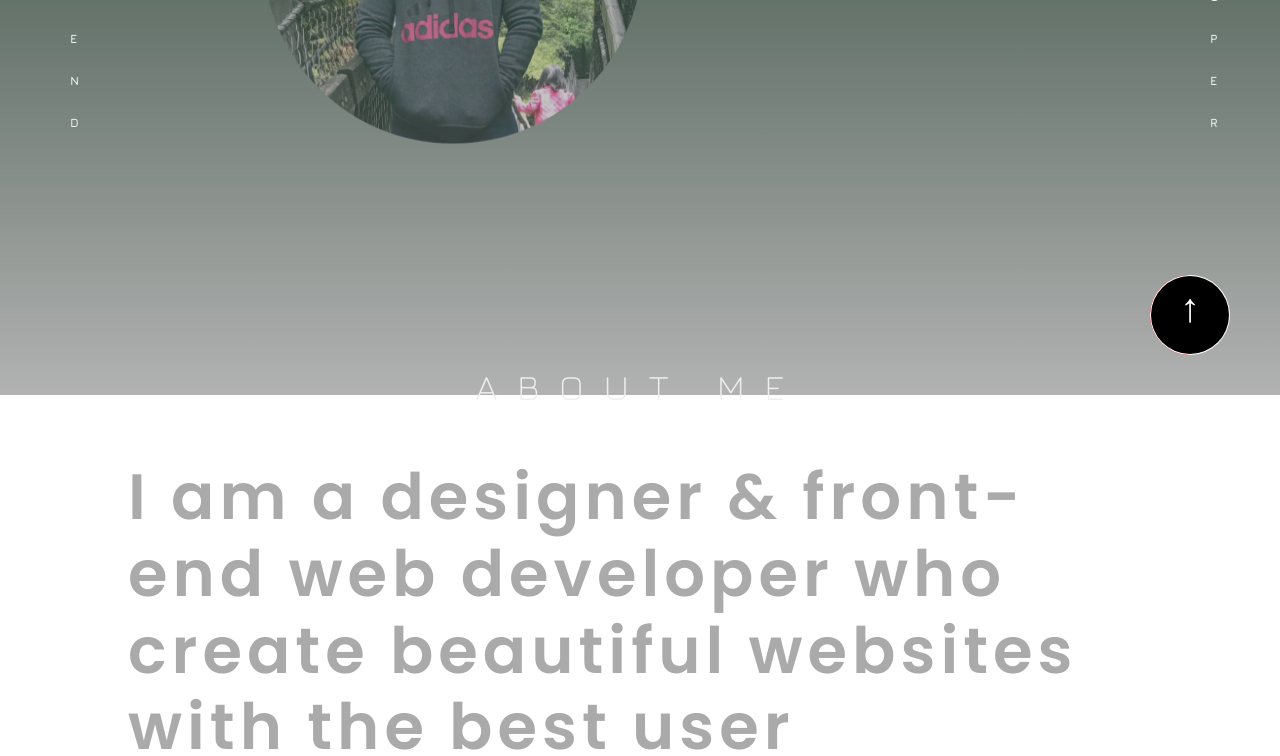
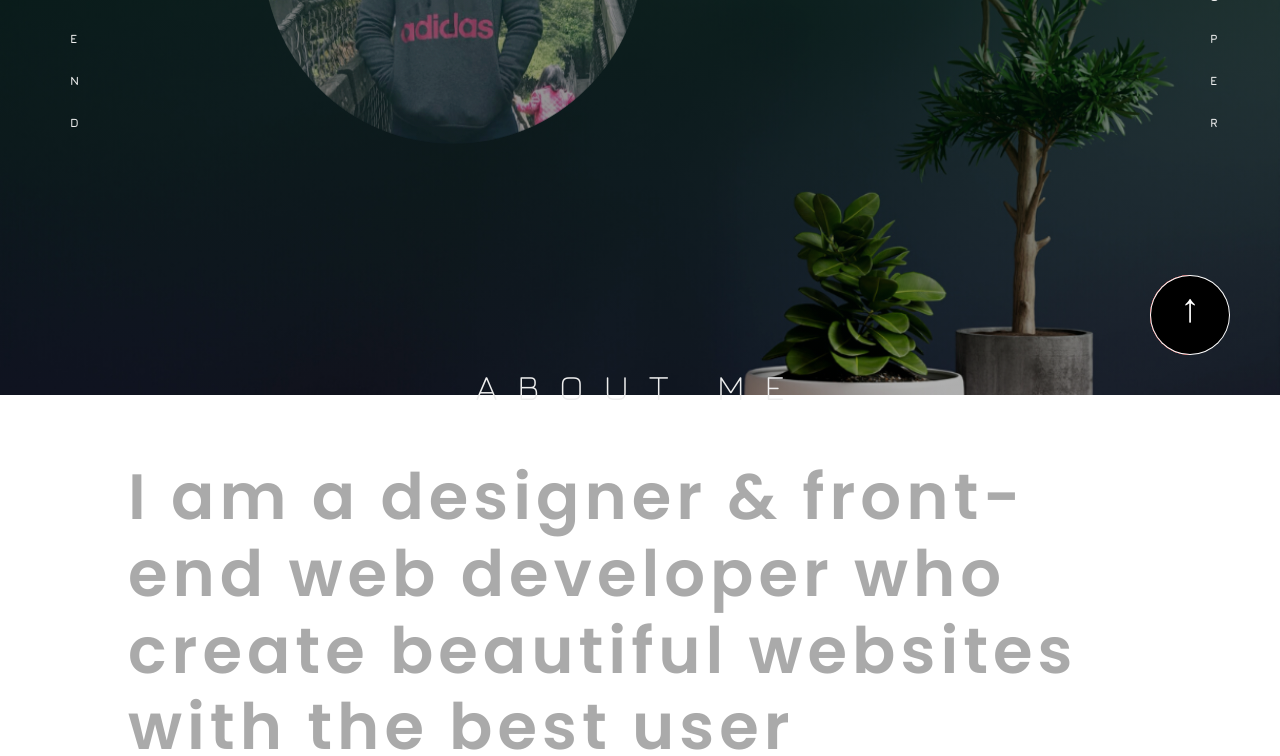
Before and after one commit to suicakhen/portfolio, a plain HTML site: page index.html in a window 1280 px wide. Shown: the part 405-1161 px from the top of the page. Drawn offline with nearby package versions, Linux system fonts and the light colour scheme; the site is published under a folder, as on GitHub Pages, so addresses that start at the root find nothing.

Commit message:
Update style.css

```diff
--- a/style.css
+++ b/style.css
@@ -167,7 +167,7 @@ html {
   width: 100%;
   height: 100vh;
   background: linear-gradient(#022210ee, rgba(0, 0, 0, 0.3)),
-    url("/images/bg-green.png") top right no-repeat;
+    url("images/bg-green.png") top right no-repeat;
   background-size: cover;
   margin:8 auto 0 auto;
 }
```
